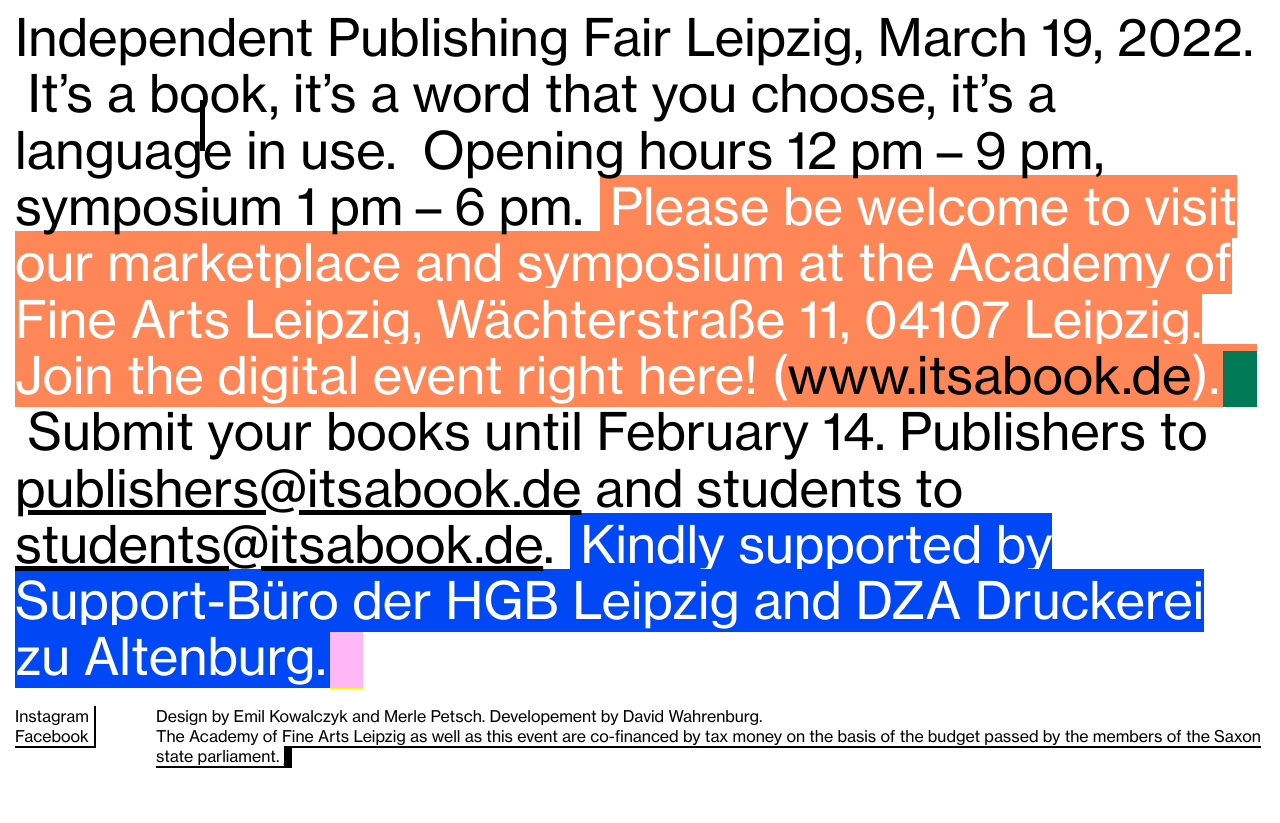
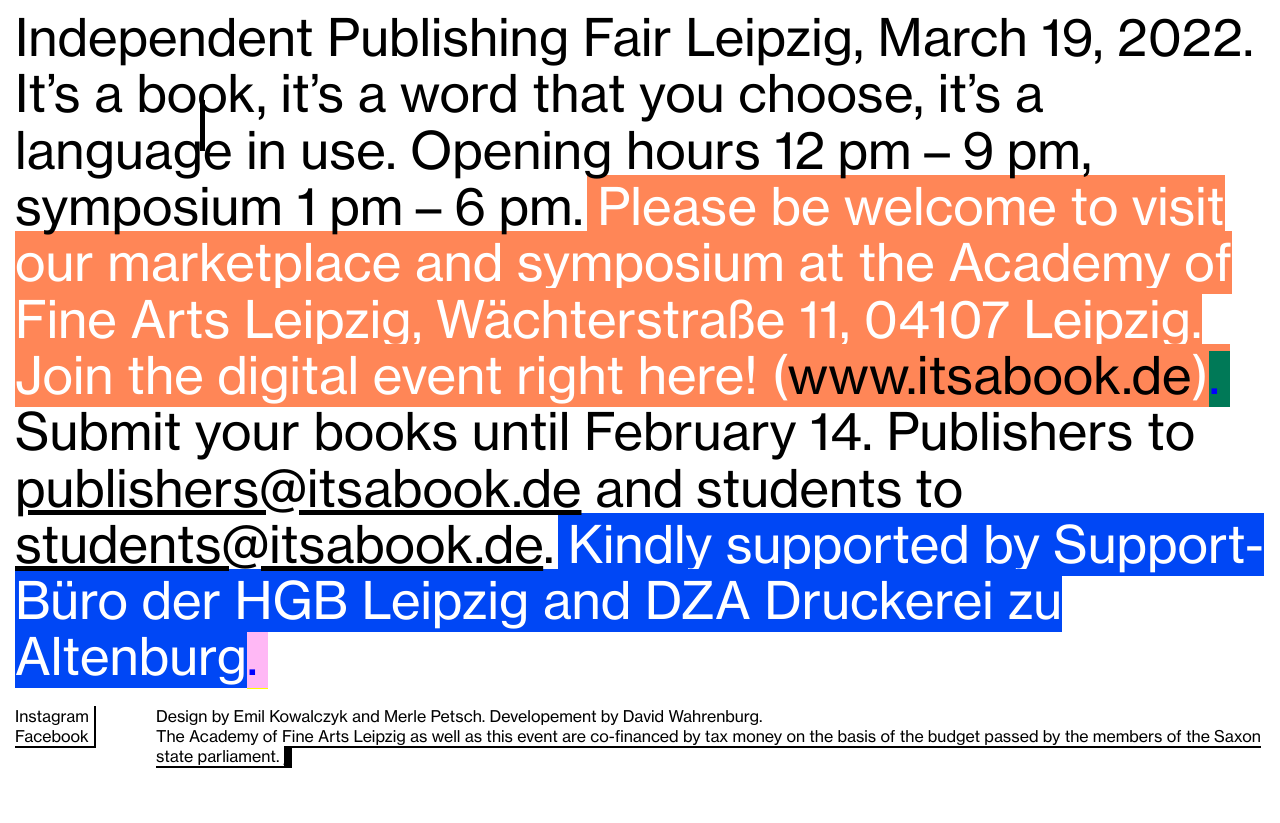
Before and after one commit to schnavy/iab-landingpage, a plain HTML site: page index.html in a window 1280 px wide. Shown: the top 823 px of the page. Drawn offline with Linux system fonts and the light colour scheme.

Commit message:
styling + monil

```diff
--- a/main.js
+++ b/main.js
@@ -31,13 +31,13 @@ window.addEventListener('mousemove', e => {
 text.forEach(t => {
   let text = document.createElement('span')
   text.classList.add('text')
-  let spacer = document.createElement('span')
-  spacer.classList.add('spacer')
+
+
 
   text.innerHTML = t + ' '
-  spacer.innerHTML = '&nbsp;'
+
   mainText.appendChild(text)
-  mainText.appendChild(spacer)
+
   textElements.push(text)
 })
 
@@ -78,7 +78,7 @@ if (IS_MOBILE) {
     }
     removeAllHighlights(textElements[counter])
     toggleHightlight(textElements[counter])
-  }, 1300)
+  }, 1600)
 } else {
   toggleHightlight(textElements[Math.floor(Math.random() * text.length)])
   toggleHightlight(textElements[Math.floor(Math.random() * text.length)])
--- a/style.css
+++ b/style.css
@@ -119,12 +119,14 @@ h1 .spacer::selection {
 
 .hover-style-2::after {
     display: inline-block;
+    position: absolute;
     background-color: yellow;
     color: yellow;
     mix-blend-mode: difference;
-    transform: translateY(3px);
-    padding: 0px 10px;
-    margin: 0px -10px;
+    transform: translate(-11px, 3px);
+    padding: 0px 8px;
+    width: 5px;
+    /* margin: 0px -10px; */
     content: "I";
 }
 
```
